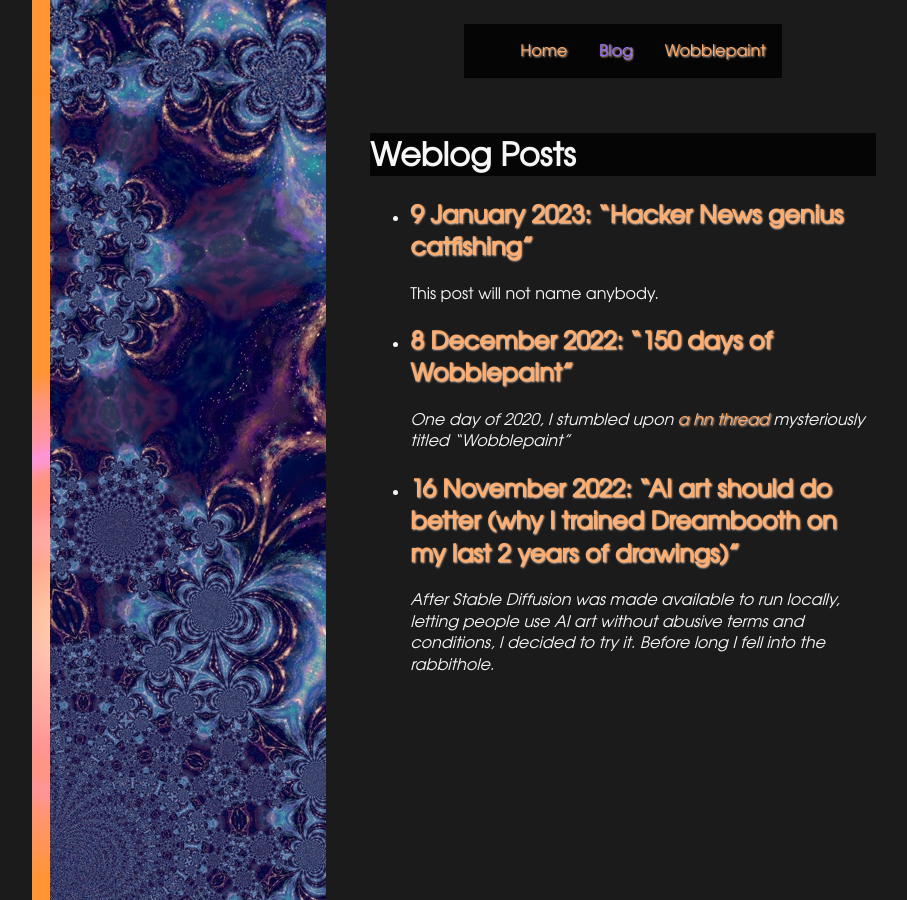
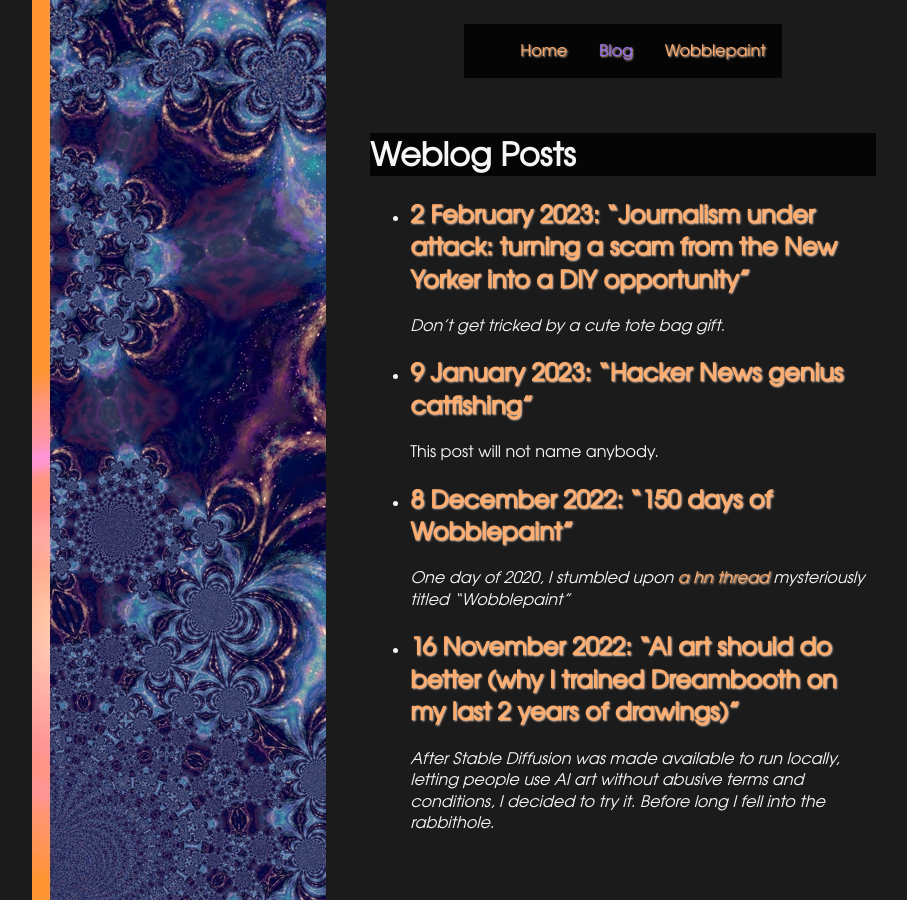
Before and after one commit to Le09/le09.github.io, a Jekyll site: the page built from blog.html, in a window 1280 px wide. Shown: the whole page, without its empty margins (17-924 px from the left). Built offline with Jekyll 4.4.1, drawn with Linux system fonts in a browser that asks for light colours; some of the changed lines change nothing that is shown.

Commit message:
blogpost: OKFeather tote bags

```diff
--- /dev/null
+++ b/_posts/2023-02-02-OKF.md
@@ -0,0 +1,74 @@
+---
+title: Journalism under attack&#58; turning a scam from the New Yorker into a DIY opportunity
+---
+
+_Don't get tricked by a cute tote bag gift._
+
+As #1 pigeon lover, when JJYY saw this offer from the New Yorker, she could not resist:
+<img src="/assets/img/totes/ad.webp" alt="scam ad." class="w30"/>
+
+After 2 months had passed, Flora asked how good the tote bag actually looked.
+Turns out she never got one!
+
+Instead, she had been stuck in a loop with the New Yorker customer service.
+Sending her receipt, she asked about the tote bag and the "access code" (she never received one) required to cancel her annual subscription after the 12 week trial.
+They replied that they could not locate her order, and asked for her access code (???!) without which they could not cancel her subscription. It went on for more than 10 emails... Thankfully, the initial payment was done via Paypal, and Flora remembered recurring payments could easily be cancelled there.
+
+For context, both are core members of OK Feather, a kind of music band/multi-disciplinary art project focusing on pigeons.
+
+So I decided to turn this badness into an opportunity, and make better, one-of-a-kind tote bags for OK Feather members.
+To be fair, this was kind of a challenge, as the New Yorker design is really nice.
+
+Since I don't have access to nice screen printing equipment, there is no way to get the striking red of the original.
+After some thought, I made these drafts:
+<img src="/assets/img/totes/draft.webp" alt="draft designs." class="w50"/>
+
+There's one bag for the writer and illustrator of the band (palette and quill), one for the composer, and one for the mysterious 4th member, whose main activity is pizza.
+
+### Getting dirty (with paint)
+
+After a quick visit to the arts & crafts store, I could start painting:
+<img src="/assets/img/totes/process.webp" alt="painting process."/>
+<img src="/assets/img/totes/bandbags.webp" alt="band tote bags."/>
+<img src="/assets/img/totes/final.webp" alt="the final tote bags."/>
+
+The picture betrays how the sun had time to set and rise again before I could finish.
+It is quite precise work, so there's no way to cut time too much.
+I used the palette bag as a test run, which came with some issues.
+I read afterwards that the "Pentel Fabric Fun dye sticks" (I love pentel, especially their lead holders) is known as the most dangerous art supply in the universe, and I got to understand that.
+Even as an adult it's very hard to apply the colors cleanly, so leave them in the hands of a child who could access your clothes and you might get in big trouble.
+So I decided to simplify a bit the design and go for something a bit cleaner.
+I kept the design even simpler for a 'supporter bag', for some other people.
+Every cloud has its silver lining, and getting scammed was a nice occasion to do some DIY bonding.
+We get bags with a special meaning, even if they may not be better than the really good original. As an anonymous bandmate said, <q>it's not a very good magazine from my memory, so it's cool that they reconverted in fashion</q>.
+
+<img src="/assets/img/totes/telegram.webp" alt="a joke." class="w80"/>
+
+Looking back at our messages, Flora had her share of snark and jokingly suspected it was a scam, unwittingly foreseeing the disaster coming:
+<blockquote>
+Flora, [23/12/21 23:12]
+<p>after 8 weeks email customer service "WHERE IS MY PIGEON BAG YOU SCAMMERS GIMME THE TRACKING NUMBER YOU CROOKS"
+</p>
+</blockquote>
+We could learn a precious lesson from this experience:
+<blockquote>
+JJYY, [4/03/22 14:13]
+<p>maybe the problem was my attitude. I shouldn't have put attention to fake pigeons, but focus on real pigeons on the street. Sorry pigeon god...
+</p>
+</blockquote>
+
+### Reality vs Expectations
+Despite very low expectations the New Yorker managed to outperform in such awfulness that I can't help but be impressed.
+Just to give an idea, here is their humoristic metacommentary on tote bags:
+[Archive link to the New Yorker](https://web.archive.org/web/20220329045820/https://www.newyorker.com/humor/daily-shouts/tote-bag-culture-etiquette).
+Funny, but even funnier is that there is zero risk of bringing a New Yorker tote bag into a rival company, since they don't send the bags anyway.
+
+We should have checked before:
+- [/r/scams](https://www.reddit.com/r/Scams/comments/lu9kx6/the_new_yorker_subscription_issue/)
+- [Trustpilot](https://www.trustpilot.com/review/newyorker.com)
+
+The company seems even worse than their articles, if such a thing is even possible.
+
+Interestingly enough, the tote bags do not disappear entirely into thin air: more than 2000 sales from an Etsy seller specializing in New Yorker tote bags.
+<img src="/assets/img/totes/scamNY.webp" alt="scammers scamming."/>
+What the hell is going on?
--- a/_sass/main.scss
+++ b/_sass/main.scss
@@ -154,6 +154,10 @@ h3.numbered:before {
   counter-increment: h3counter;
 }
 
+blockquote {
+  background: rgba(255, 255, 255, 0.1);
+}
+
 .dynamic-iframe-container {
   position: relative;
   width: 100%;
```
Also changed, not shown: assets/img/totes/ad.webp (added), assets/img/totes/bandbags.webp (added), assets/img/totes/draft.webp (added), assets/img/totes/final.webp (added), assets/img/totes/process.webp (added), assets/img/totes/scamNY.webp (added), assets/img/totes/telegram.webp (added).
